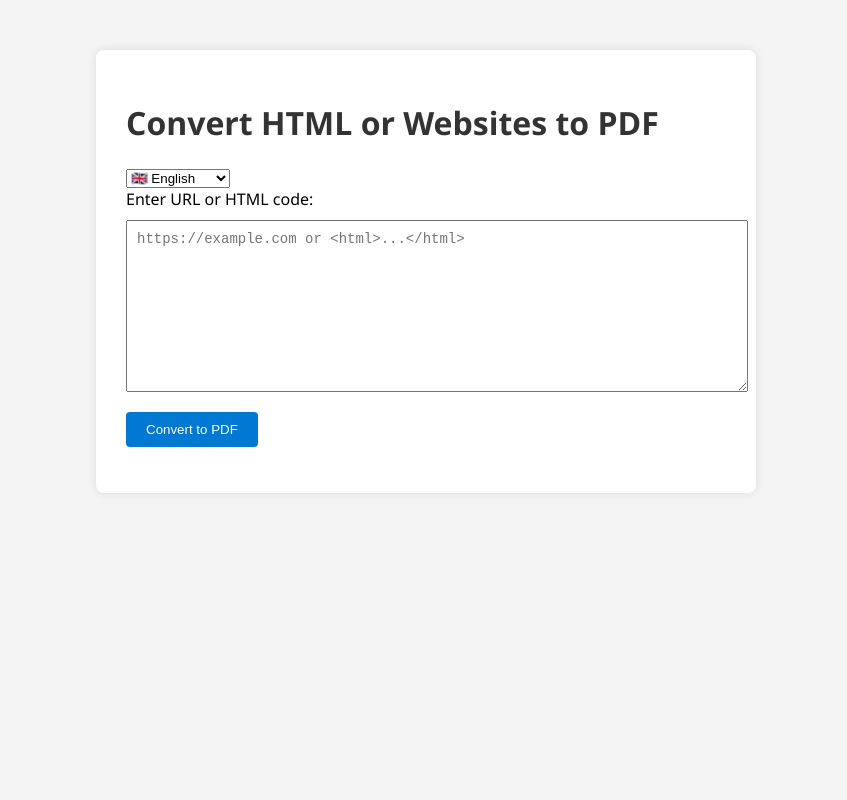
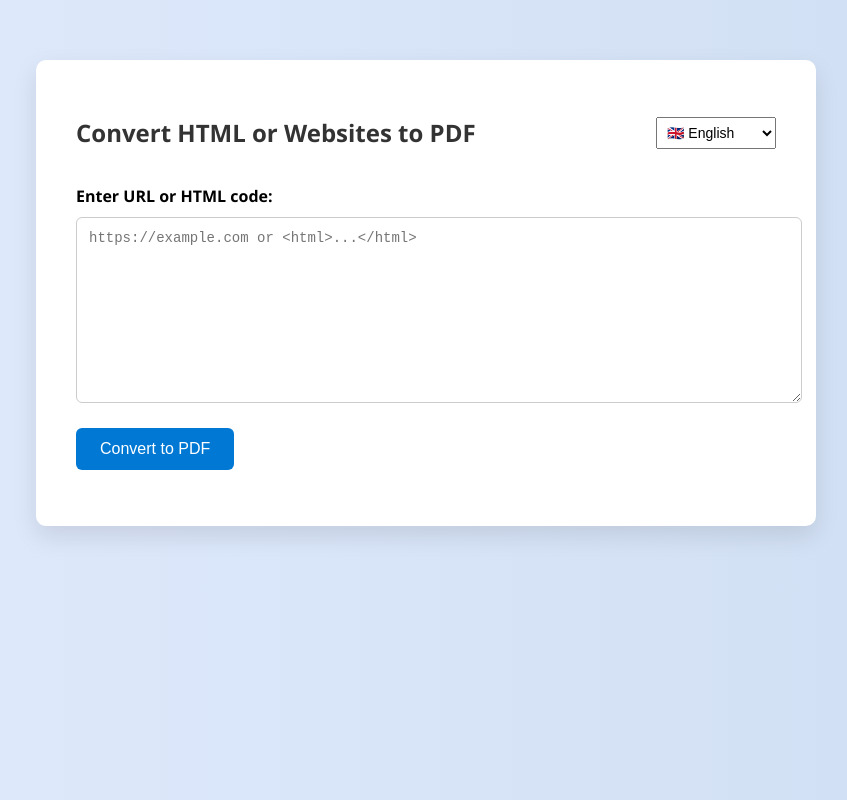
Before and after one commit to gigliodou-bit/cleanconvertpdf, a plain HTML site: page index.html in a window 1280 px wide. Shown: the whole page, without its empty margins (214-1061 px from the left). Drawn offline with Linux system fonts and the light colour scheme.

Commit message:
Update styles.css

```diff
--- a/styles.css
+++ b/styles.css
@@ -1,40 +1,59 @@
 body {
   font-family: 'Segoe UI', sans-serif;
-  background: #f4f4f4;
+  background: linear-gradient(to right, #e0eafc, #cfdef3);
   margin: 0;
   padding: 0;
 }
 .container {
-  max-width: 600px;
-  margin: 50px auto;
+  max-width: 700px;
+  margin: 60px auto;
   background: white;
-  padding: 30px;
-  border-radius: 8px;
-  box-shadow: 0 0 10px rgba(0,0,0,0.1);
+  padding: 40px;
+  border-radius: 10px;
+  box-shadow: 0 10px 25px rgba(0,0,0,0.1);
+}
+.header {
+  display: flex;
+  justify-content: space-between;
+  align-items: center;
 }
 h1 {
   color: #333;
+  font-size: 24px;
+}
+select {
+  padding: 6px;
+  font-size: 14px;
+}
+label {
+  display: block;
+  margin-top: 20px;
+  font-weight: bold;
 }
 textarea {
   width: 100%;
-  height: 150px;
+  height: 160px;
   margin-top: 10px;
-  padding: 10px;
+  padding: 12px;
   font-size: 14px;
+  border: 1px solid #ccc;
+  border-radius: 6px;
 }
 button {
-  margin-top: 15px;
-  padding: 10px 20px;
+  margin-top: 20px;
+  padding: 12px 24px;
   background: #0078d4;
   color: white;
   border: none;
-  border-radius: 4px;
+  border-radius: 6px;
+  font-size: 16px;
   cursor: pointer;
 }
 button:hover {
   background: #005fa3;
 }
 #status {
-  margin-top: 10px;
+  margin-top: 15px;
   color: #666;
+  font-style: italic;
 }
```
